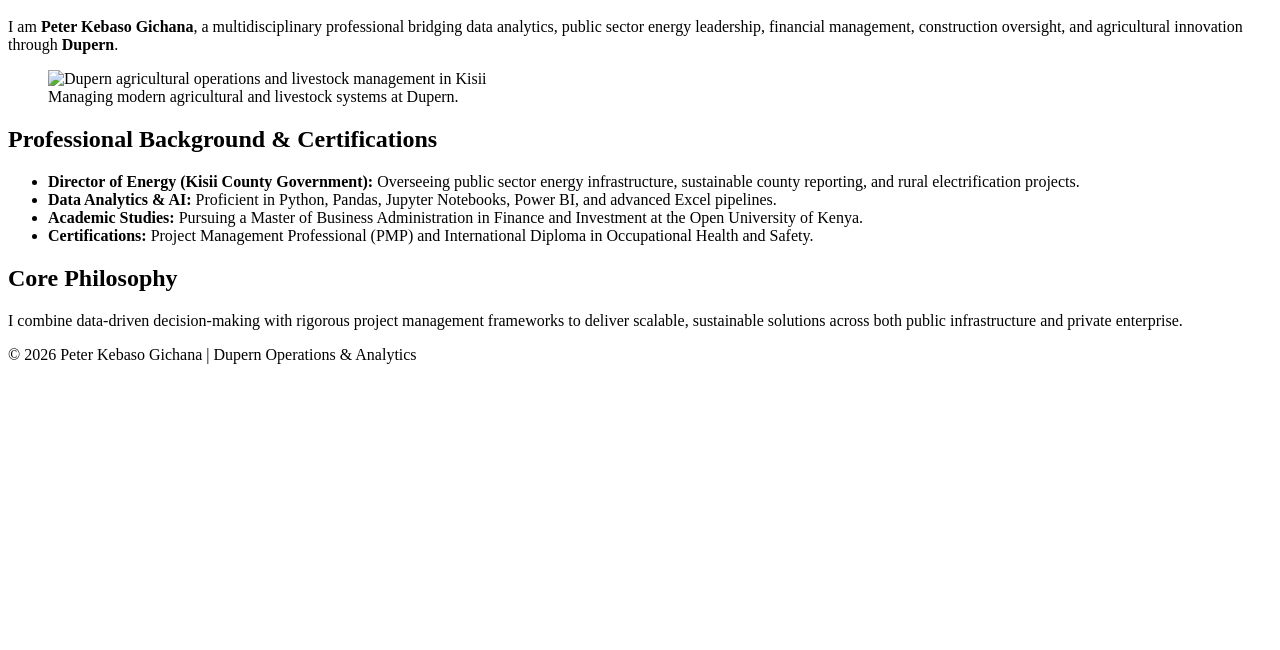
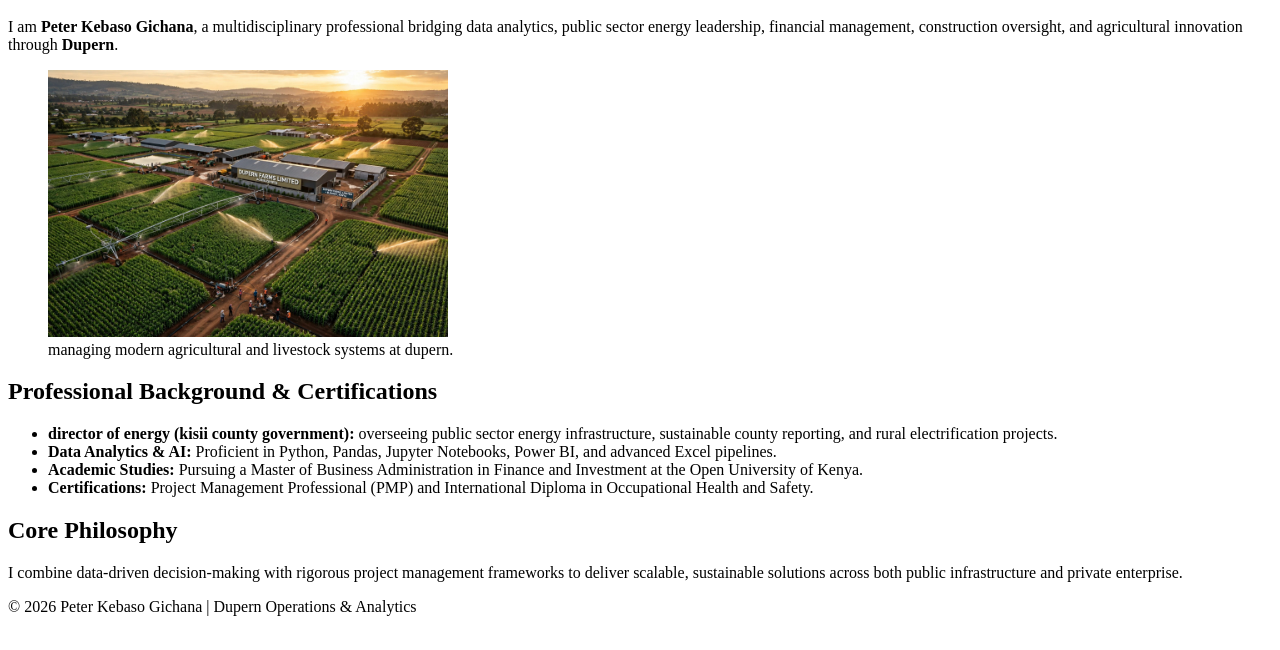
Before and after one commit to PeterKebaso2026/portfolio, a plain HTML site: page about.html in a window 1280 px wide. Shown: the part 150-800 px from the top of the page. Drawn offline with Linux system fonts and the light colour scheme.

Commit message:
Finalize clean image filenames and asset paths

```diff
--- a/about.html
+++ b/about.html
@@ -33,19 +33,19 @@
       <figure>
         <img
           src="images/dupern-agri.jpg"
-          alt="Dupern agricultural operations and livestock management in Kisii"
+          alt="dupern agricultural operations and livestock management in kisii"
           width="400"
         />
         <figcaption>
-          Managing modern agricultural and livestock systems at Dupern.
+          managing modern agricultural and livestock systems at dupern.
         </figcaption>
       </figure>
 
       <h2>Professional Background &amp; Certifications</h2>
       <ul>
         <li>
-          <strong>Director of Energy (Kisii County Government):</strong>
-          Overseeing public sector energy infrastructure, sustainable county
+          <strong>director of energy (kisii county government):</strong>
+          overseeing public sector energy infrastructure, sustainable county
           reporting, and rural electrification projects.
         </li>
         <li>
```
Also changed, not shown: images/construction-mgmt.jpg (renamed from images/4. construction-mgmt.jpg — Used in projects.jpg), images/dupern-agri.jpg (renamed from images/2.Dupern Agri.jpg), images/financial-ai.jpg (renamed from images/5. financial-ai.jpg — Used in projects.jpg), images/financial-analytics.jpg (renamed from images/3. financial-analytics.jpg — Used in projects.jpg), images/profile.jpg (renamed from images/1. profile.jpg (Used in index.html).jpg).
